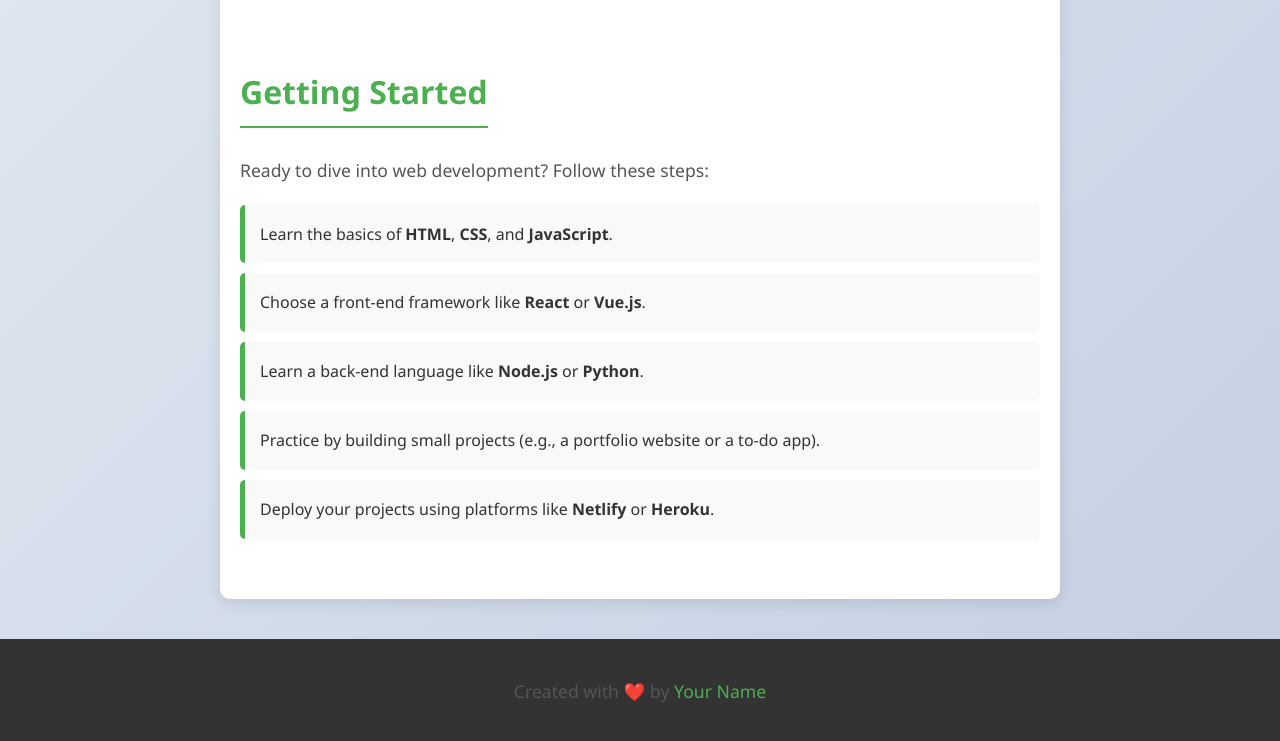
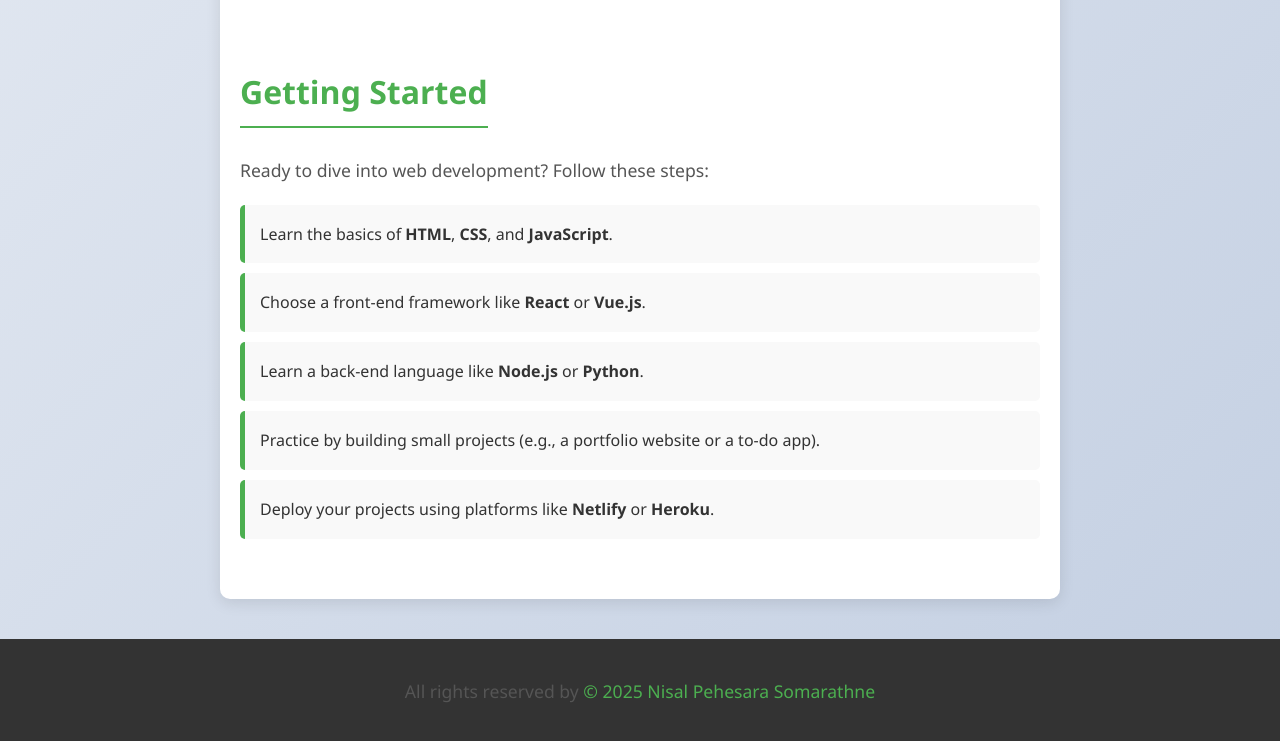
Before and after one commit to NISAL-PEHESARA/LearnICT, a plain HTML site: page web-development-basics.html in a window 1280 px wide. Shown: the part 1585-2326 px from the top of the page. Drawn offline with Linux system fonts and the light colour scheme.

Commit message:
Update web-development-basics.html

```diff
--- a/web-development-basics.html
+++ b/web-development-basics.html
@@ -173,7 +173,7 @@
 
     <!-- Footer -->
     <footer>
-        <p>Created with ❤️ by <a href="#" target="_blank">Your Name</a></p>
+        <p>All rights reserved by <a href="#" target="_blank">© 2025 Nisal Pehesara Somarathne</a></p>
     </footer>
 </body>
 </html>
```
